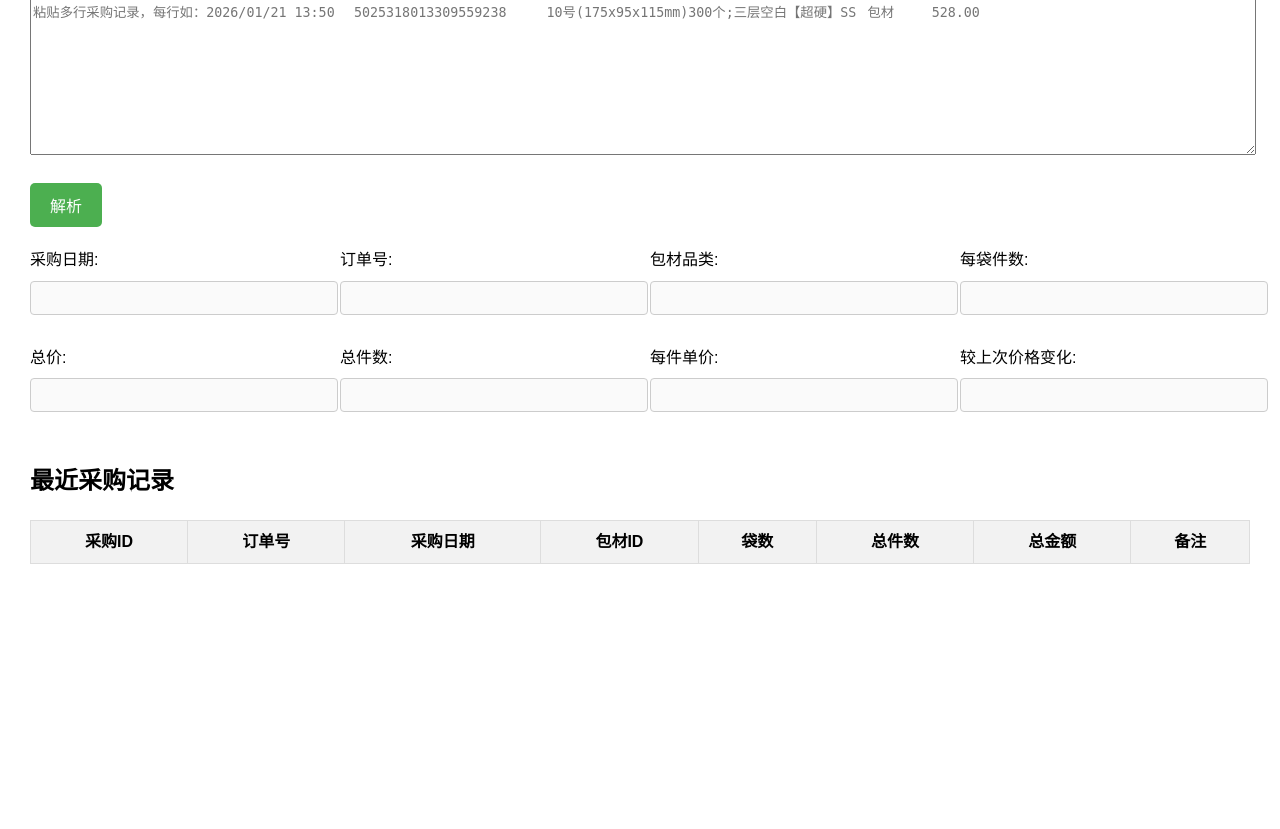
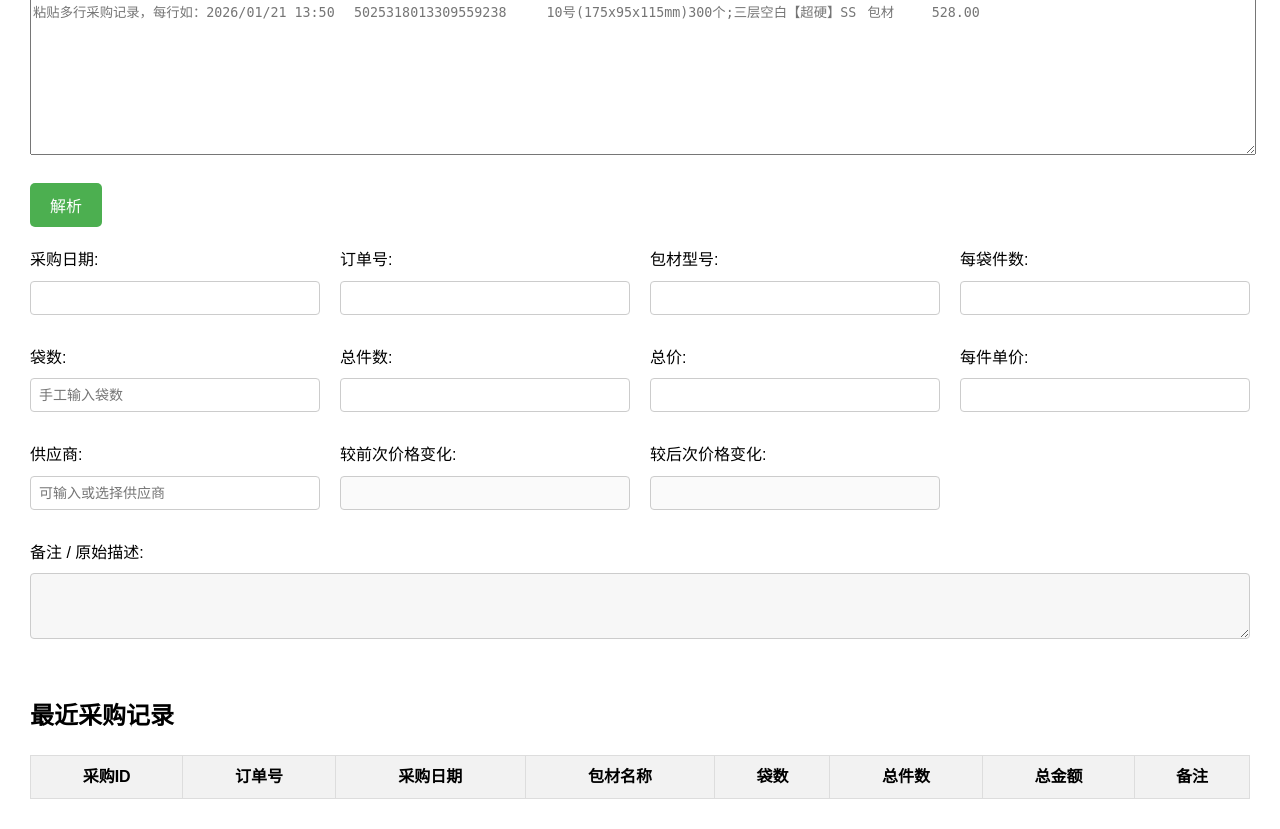
Before and after one commit to cgmxichenji-max/my-flask-project, a Flask app: page /purchase/ in a window 1280 px wide. Shown: the part 89-918 px from the top of the page. Before the commit the page ends 653 px from the top, so only its background shows below. Run offline with Flask 3, Linux system fonts and the light colour scheme; lists and menus that the app fills with data are empty.

Commit message:
修复采购解析和前端页面

```diff
--- a/purchase/routes.py
+++ b/purchase/routes.py
@@ -23,9 +23,82 @@ def purchase():
 # 解析采购数据（处理POST请求）
 @purchase_bp.route('/parse_purchase_data', methods=['POST'])
 def parse_purchase_data():
-    data = request.get_json()  # 获取前端 JSON 数据
-    input_data = data.get('data', '')  # 获取输入框内容，如果没有则默认为空字符串
-    print(f"收到的数据：{input_data}")  # 打印调试信息
+    data = request.get_json() or {}
+    input_data = data.get('data', '').strip()
+    print(f"收到的数据：{input_data}")
+
+    if not input_data:
+        return jsonify({
+            'success': False,
+            'message': '没有可解析的数据'
+        }), 400
+
+    # 拆成多行，取第一条非空行
+    lines = [line.strip() for line in input_data.splitlines() if line.strip()]
+    if not lines:
+        return jsonify({
+            'success': False,
+            'message': '没有可解析的数据行'
+        }), 400
+
+    first_line = lines[0]
+    remaining_text = '\n'.join(lines[1:])
+
+    # 按制表符拆分
+    parts = first_line.split('\t')
+
+    purchase_date = parts[0].strip() if len(parts) > 0 else ''
+    order_no = parts[1].strip() if len(parts) > 1 else ''
+    item_desc = parts[2].strip() if len(parts) > 2 else ''
+    total_price = parts[4].strip() if len(parts) > 4 else ''
+
+    # 默认值
+    pack_item_name = ''
+    piece_qty = ''
+    remark = item_desc
+
+    # 提取每袋件数，例如 400个、300个、100个
+    qty_match = re.search(r'(\d+)\s*个', item_desc)
+    if qty_match:
+        piece_qty = qty_match.group(1)
+
+    # 提取包材型号（先做基础版，后面再细化）
+    if item_desc.startswith('半高9号'):
+        pack_item_name = '9.5'
+    elif item_desc.startswith('半高10号'):
+        pack_item_name = '10.5'
+    elif item_desc.startswith('半高11号'):
+        pack_item_name = '11.5'
+    elif item_desc.startswith('半高7号'):
+        pack_item_name = '7.5'
+    elif item_desc.startswith('半高6号'):
+        pack_item_name = '6.5'
+    elif item_desc.startswith('10号'):
+        pack_item_name = '10'
+    elif item_desc.startswith('8号'):
+        pack_item_name = '8'
+    elif item_desc.startswith('6号'):
+        pack_item_name = '6'
+    elif item_desc.startswith('5号'):
+        pack_item_name = '5'
+    elif item_desc.startswith('缠绕膜'):
+        pack_item_name = '缠绕膜'
+    elif item_desc.startswith('气泡柱'):
+        pack_item_name = '气泡柱'
+    elif item_desc.startswith('气泡袋'):
+        # 先保留“气泡袋”，后续再细分尺寸
+        pack_item_name = '气泡袋'
+    else:
+        # 实在匹配不到，先保留原始描述前半段
+        pack_item_name = item_desc.split('(')[0].split('（')[0].strip()
+
     return jsonify({
-        'purchase_date': input_data  # 将输入的内容返回给前端
+        'success': True,
+        'remaining_text': remaining_text,
+        'purchase_date': purchase_date,
+        'order_no': order_no,
+        'pack_item_name': pack_item_name,
+        'piece_qty': piece_qty,
+        'total_price': total_price,
+        'remark': remark
     })
--- a/templates/purchase.html
+++ b/templates/purchase.html
@@ -15,18 +15,29 @@ label { display: block; margin-bottom: 8px; }
 
 #parsed_data {
     display: grid;
-    grid-template-columns: repeat(4, 1fr);  /* 每行显示4个文本框 */
+    grid-template-columns: repeat(4, 1fr);
     gap: 20px;
     margin-top: 20px;
 }
 
-#parsed_data input {
+#parsed_data input,
+#parsed_data select,
+#parsed_data textarea {
     width: 100%;
     padding: 8px;
     font-size: 14px;
     margin-bottom: 10px;
     border: 1px solid #ccc;
     border-radius: 4px;
+    box-sizing: border-box;
+}
+
+.full-width {
+    grid-column: 1 / -1;
+}
+
+.readonly-note {
+    background-color: #f7f7f7;
 }
 
 button {
@@ -65,50 +76,72 @@ table th {
 
 <h1>采购入库</h1>
 
-<!-- 采购数据输入区 -->
 <textarea id="input_data" rows="10" placeholder="粘贴多行采购记录，每行如：2026/01/21 13:50	5025318013309559238	10号(175x95x115mm)300个;三层空白【超硬】SS	包材	528.00"></textarea>
 <button id="parse_btn">解析</button>
 
-<!-- 显示解析后的内容 -->
 <div id="parsed_data">
     <div>
         <label for="purchase_date">采购日期:</label>
-        <input type="text" id="purchase_date" disabled><br>
+        <input type="text" id="purchase_date" >
     </div>
 
     <div>
         <label for="order_id">订单号:</label>
-        <input type="text" id="order_id" disabled><br>
+        <input type="text" id="order_id" >
     </div>
 
     <div>
-        <label for="pack_item_name">包材品类:</label>
-        <input type="text" id="pack_item_name" disabled><br>
+        <label for="pack_item_name">包材型号:</label>
+        <input type="text" id="pack_item_name" >
     </div>
 
     <div>
         <label for="per_bag_quantity">每袋件数:</label>
-        <input type="text" id="per_bag_quantity" disabled><br>
+        <input type="text" id="per_bag_quantity" >
+    </div>
+
+    <div>
+        <label for="bag_count">袋数:</label>
+        <input type="number" id="bag_count" min="0" step="1" placeholder="手工输入袋数">
+    </div>
+
+    <div>
+        <label for="total_quantity">总件数:</label>
+        <input type="text" id="total_quantity" >
     </div>
 
     <div>
         <label for="total_amount">总价:</label>
-        <input type="text" id="total_amount" disabled><br>
-    </div>
-
-    <div>
-        <label for="total_quantity">总件数:</label>
-        <input type="text" id="total_quantity" disabled><br>
+        <input type="text" id="total_amount" >
     </div>
 
     <div>
         <label for="unit_price">每件单价:</label>
-        <input type="text" id="unit_price" disabled><br>
+        <input type="text" id="unit_price" >
     </div>
 
     <div>
-        <label for="price_change">较上次价格变化:</label>
-        <input type="text" id="price_change" disabled><br>
+        <label for="supplier_name">供应商:</label>
+        <input type="text" id="supplier_name" list="supplier_list" placeholder="可输入或选择供应商">
+        <datalist id="supplier_list">
+            <option value="福山"></option>
+            <option value="止盈"></option>
+        </datalist>
+    </div>
+
+    <div>
+        <label for="prev_price_change">较前次价格变化:</label>
+        <input type="text" id="prev_price_change" disabled>
+    </div>
+
+    <div>
+        <label for="next_price_change">较后次价格变化:</label>
+        <input type="text" id="next_price_change" disabled>
+    </div>
+
+    <div class="full-width">
+        <label for="notes">备注 / 原始描述:</label>
+        <textarea id="notes" rows="3" class="readonly-note" ></textarea>
     </div>
 </div>
 
@@ -120,7 +153,7 @@ table th {
 <th>采购ID</th>
 <th>订单号</th>
 <th>采购日期</th>
-<th>包材ID</th>
+<th>包材名称</th>
 <th>袋数</th>
 <th>总件数</th>
 <th>总金额</th>
@@ -143,50 +176,90 @@ table th {
 </tbody>
 </table>
 </div>
+
 <script>
-    // 定义 parsePurchaseData 函数
+    function toNumber(value) {
+        const n = Number(value);
+        return Number.isFinite(n) ? n : 0;
+    }
+
+    function recalcTotals() {
+        const perBagQuantity = toNumber(document.getElementById('per_bag_quantity').value);
+        const bagCount = toNumber(document.getElementById('bag_count').value);
+        const totalAmount = toNumber(document.getElementById('total_amount').value);
+
+        const totalQuantity = perBagQuantity * bagCount;
+        document.getElementById('total_quantity').value = totalQuantity ? String(totalQuantity) : '';
+
+        if (totalQuantity > 0 && totalAmount > 0) {
+            document.getElementById('unit_price').value = (totalAmount / totalQuantity).toFixed(4);
+        } else {
+            document.getElementById('unit_price').value = '';
+        }
+    }
+
     function parsePurchaseData() {
-        var inputData = document.getElementById('input_data').value;  // 获取 textarea 的内容
+        var inputData = document.getElementById('input_data').value;
 
-        // 如果 textarea 为空，直接提示用户输入内容
         if (!inputData.trim()) {
             alert("请输入采购记录！");
             return;
         }
 
-        // 使用 fetch 向后端发送 POST 请求
         fetch('/purchase/parse_purchase_data', {
             method: 'POST',
             headers: {
                 'Content-Type': 'application/json'
             },
-            body: JSON.stringify({ data: inputData })  // 将textarea中的内容发送到后端
+            body: JSON.stringify({ data: inputData })
         })
         .then(response => {
             if (!response.ok) {
                 throw new Error('网络响应失败');
             }
-            return response.json();  // 解析返回的 JSON 数据
+            return response.json();
         })
         .then(data => {
-            // 将后端返回的数据填入采购日期文本框
-            if (data && data.purchase_date) {
-                document.getElementById('purchase_date').value = data.purchase_date;
-            } else {
+            if (!data || data.success === false) {
                 console.error("后端返回数据格式错误：", data);
+                alert(data && data.message ? data.message : '解析失败');
+                return;
             }
+
+            document.getElementById('input_data').value = data.remaining_text || '';
+            document.getElementById('purchase_date').value = data.purchase_date || '';
+            document.getElementById('order_id').value = data.order_no || '';
+            document.getElementById('pack_item_name').value = data.pack_item_name || '';
+            document.getElementById('per_bag_quantity').value = data.piece_qty || '';
+            document.getElementById('total_amount').value = data.total_price || '';
+            document.getElementById('notes').value = data.remark || '';
+            document.getElementById('prev_price_change').value = '';
+            document.getElementById('next_price_change').value = '';
+            recalcTotals();
         })
         .catch(error => {
-            console.error('请求失败:', error);  // 捕获请求错误
+            console.error('请求失败:', error);
             alert('请求失败，请重试');
         });
     }
 
-    // 确保 DOM 完全加载后再绑定事件
-    document.addEventListener('DOMContentLoaded', function() {
-        // 绑定事件
-        document.getElementById('parse_btn').addEventListener('click', parsePurchaseData);
+document.addEventListener('DOMContentLoaded', function() {
+    document.getElementById('parse_btn').addEventListener('click', parsePurchaseData);
+    document.getElementById('bag_count').addEventListener('input', recalcTotals);
+    document.getElementById('per_bag_quantity').addEventListener('input', recalcTotals);
+    document.getElementById('total_amount').addEventListener('input', recalcTotals);
+
+    document.getElementById('total_quantity').addEventListener('input', function() {
+        const totalQuantity = toNumber(document.getElementById('total_quantity').value);
+        const totalAmount = toNumber(document.getElementById('total_amount').value);
+
+        if (totalQuantity > 0 && totalAmount > 0) {
+            document.getElementById('unit_price').value = (totalAmount / totalQuantity).toFixed(4);
+        } else {
+            document.getElementById('unit_price').value = '';
+        }
     });
+});
 </script>
 
 </body>
```
